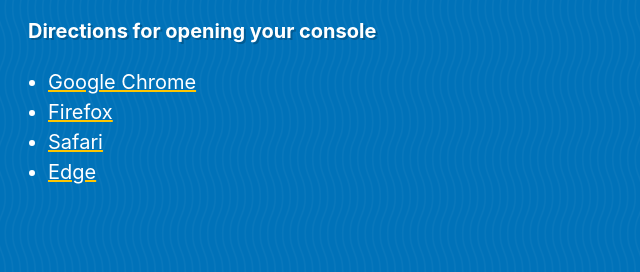
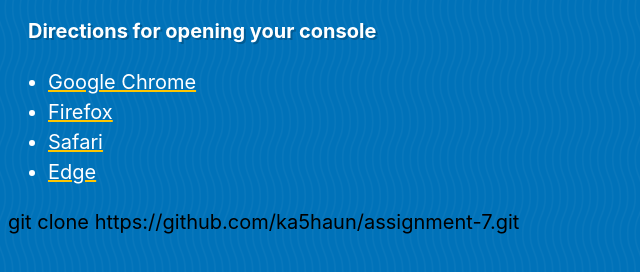
Before and after one commit to ka5haun/assignment-7, a plain HTML site: page index.html in a window 1280 px wide. Shown: the part 66-338 px from the top of the page, without its empty margins (0-640 px from the left). Drawn offline with Linux system fonts and the light colour scheme.

Commit message:
Update index.html

```diff
--- a/index.html
+++ b/index.html
@@ -23,3 +23,4 @@
     <script src="script.js"></script>
 </body>
 </html>
+git clone https://github.com/ka5haun/assignment-7.git
```
